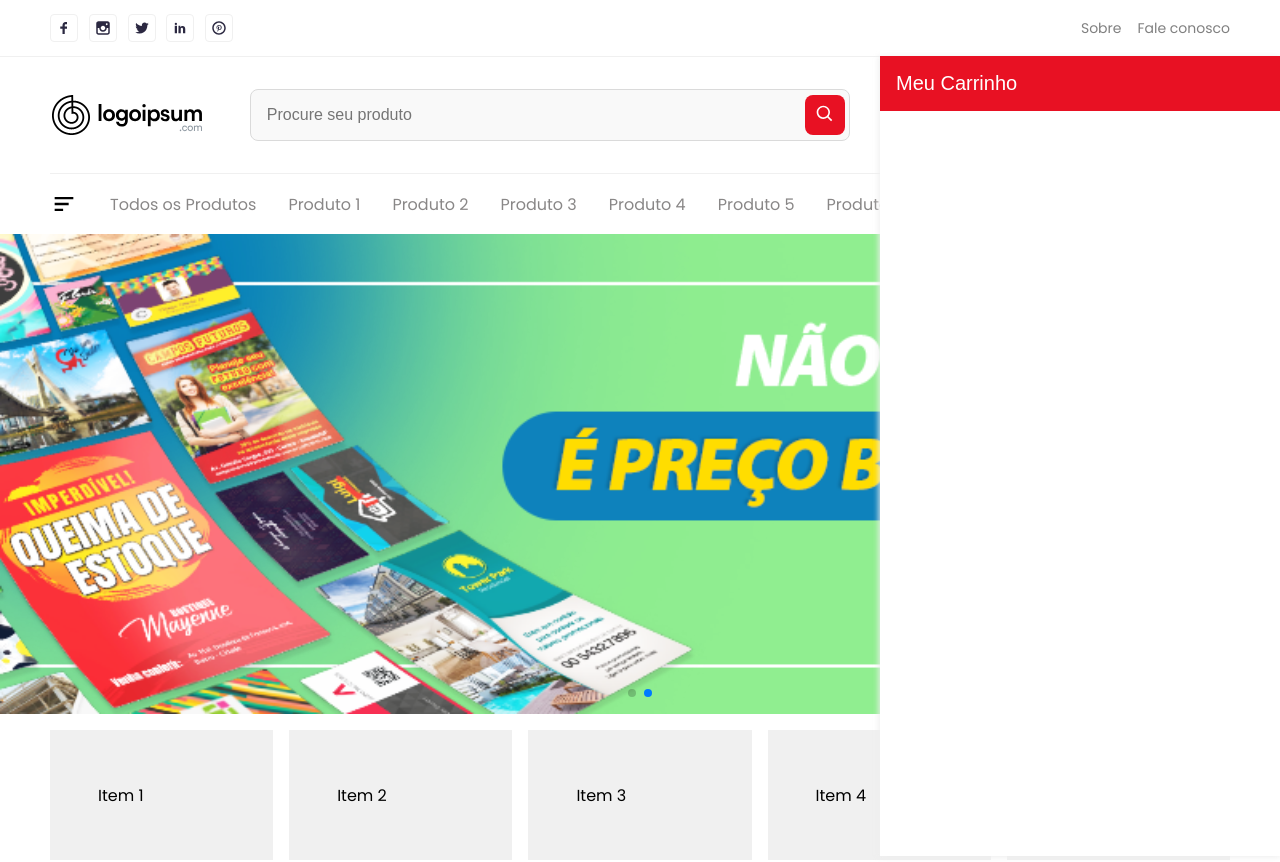
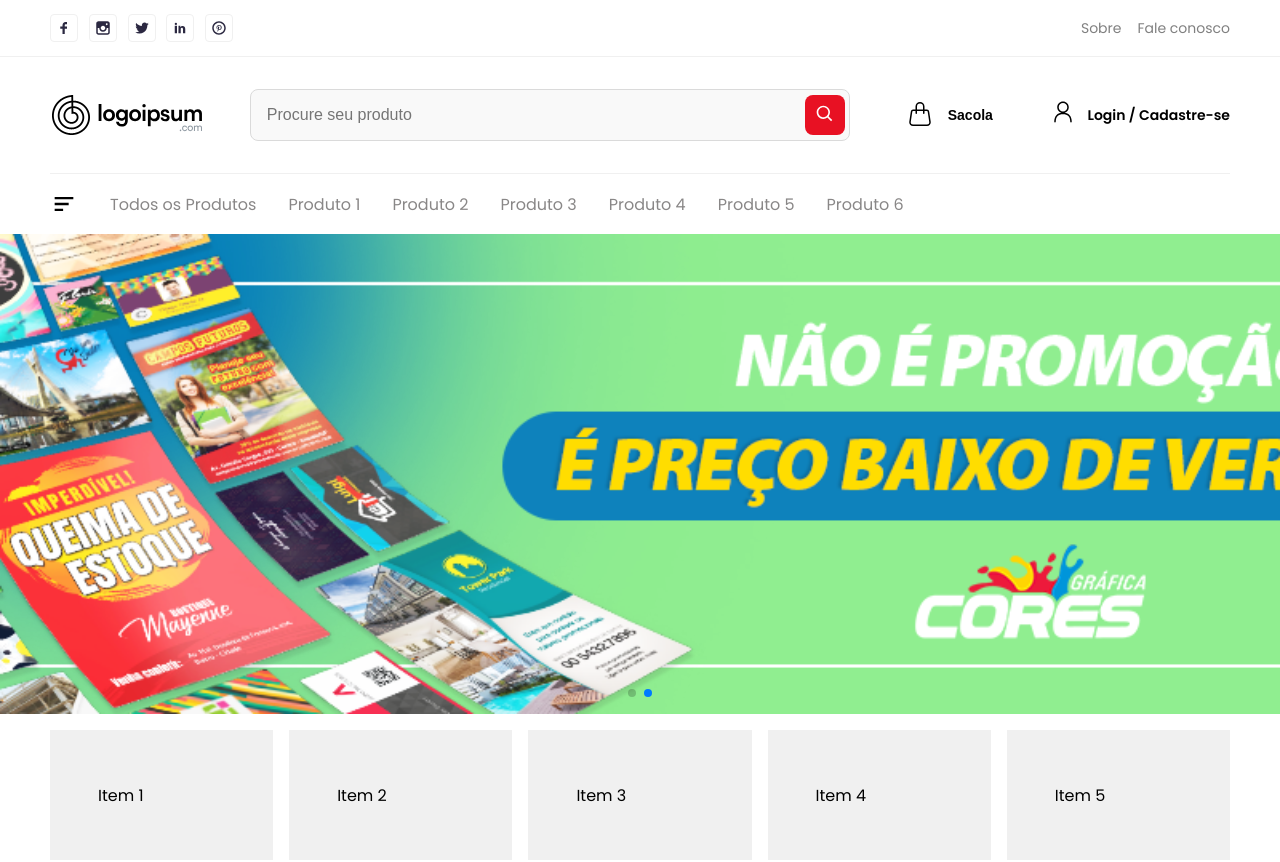
Before and after one commit to rodrigosantosdev/ecommerce-app, a Next.js app: page / in a window 1280 px wide. Shown: the top 862 px of the page. Built offline with nearby package versions, Linux system fonts and the light colour scheme.

Commit message:
update cart, and readme

```diff
--- a/src/components/Cart/index.tsx
+++ b/src/components/Cart/index.tsx
@@ -5,7 +5,7 @@ import { CartButton, CartContainer, CartIcon, CartText } from "./style"
 
 export default function Cart() {
 
-  const [showSidebar, setShowSidebar] = useState(true)
+  const [showSidebar, setShowSidebar] = useState(false)
 
   const showOpenSidebar = () => setShowSidebar(!showSidebar)
 
```
Also changed, not shown: 1 other file (tests, documents, lock files or other folders).
